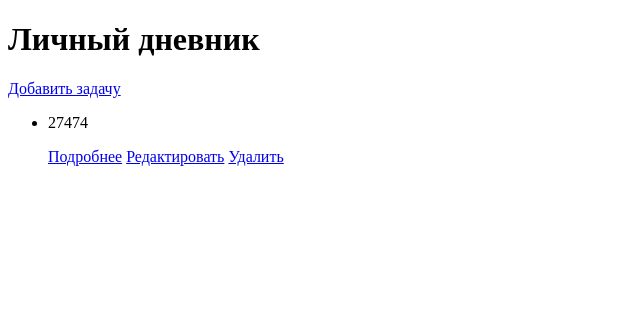
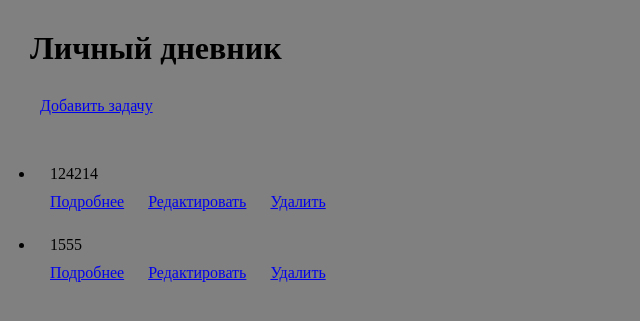
Before and after one commit to VETO228/Laba_1_Timirshin, a Flask app: page / in a window 1280 px wide. Shown: the top 321 px of the page, without its empty margins (0-640 px from the left). Run offline with Flask 3, Linux system fonts and the light colour scheme.

Commit message:
Последние правки

```diff
--- a/app.py
+++ b/app.py
@@ -1,4 +1,4 @@
-from datatime import datatime, timedelta
+from datetime import datetime, timedelta
 import json
 import os
 
@@ -39,12 +39,13 @@ def add_get():
 @app.route("/add", methods=["POST"])
 def add_task():
     title = request.form.get("title", "").strip()
-    text = request.form.get("text", "").strip()
-    if text:
+    content = request.form.get("content", "").strip()
+    if content:
         tasks.append(
             {
                 "title": title,
-                "text": text,
+                "content": content,
+                "date": datetime.now().strftime("%Y-%m-%d %H:%M"),
             }
         )
         save_tasks(tasks)
@@ -69,15 +70,15 @@ def edit_task(task_id):
     if task_id < 0 or task_id >= len(tasks):
         return "Задача не найдена", 404
 
-    if len(tasks[task_id]["text"]) == 0:
+    if len(tasks[task_id]["content"]) == 0:
         return redirect("/")
 
     if request.method == 'POST':
         new_title = request.form.get("title", '').strip()
-        new_text = request.form.get('text', '').strip()
+        new_content = request.form.get('content', '').strip()
 
-        if new_text:
-            tasks[task_id]['text'] = new_text
+        if new_content:
+            tasks[task_id]['content'] = new_content
             save_tasks(tasks)
         if new_title:
             tasks[task_id]['title'] = new_title
--- a/entries.json
+++ b/entries.json
@@ -1,6 +1,12 @@
 [
   {
-    "title": "27474",
-    "text": "512512"
+    "title": "124214",
+    "content": "31111",
+    "date": "2026-05-22 07:41"
+  },
+  {
+    "title": "1555",
+    "content": "11111",
+    "date": "2026-05-22 07:42"
   }
 ]
--- a/static/style.css
+++ b/static/style.css
@@ -1,6 +1,11 @@
-.add_form {
-    display: flex;
-    flex-direction: column;
-    margin: 200px;
-    padding: 0px 600px 0px 600px;
+* {
+  margin: 5px;
+  padding: 5px;
 }
+
+body {
+  background-color: grey;
+  display: flex;
+  flex-direction: column;
+  gap: 10px;
+}
--- a/templates/add.html
+++ b/templates/add.html
@@ -3,14 +3,14 @@
 <head>
     <meta charset="UTF-8">
     <meta name="viewport" content="width=device-width, initial-scale=1.0">
-    <link rel="stylesheet" href="static/style.css">
+    <link rel="stylesheet" href="static/style.css" required>
     <title>Document</title>
 </head>
 <body>
-    <h1>Добавление записи/h1>
+    <h1>Добавление записи</h1>
     <form method="POST" action="/add" class="add_form">
         <input type="text" name="title" placeholder="Заголовок" required>
-        <input type="text" name="text" placeholder="Текст" required>
+        <input type="text" name="content" placeholder="Контент" required>
         <button type="submit">Добавить</button>
     </form>
 </body>
--- a/templates/detail.html
+++ b/templates/detail.html
@@ -3,12 +3,14 @@
 <head>
     <meta charset="UTF-8">
     <meta name="viewport" content="width=device-width, initial-scale=1.0">
+    <link rel="stylesheet" href="static/style.css" required>
     <title>Document</title>
 </head>
 <body>
     <h1>Просмотр записи</h1>
     <h1>Заголовок: {{ task.title }}</h1>
-    <p>Текст: {{ task.text }}</p>
+    <p>Контент: {{ task.content }}</p>
+    <p>Дата: {{ task.date }}</p>
     <a href="/">Назад</a>
 </body>
 </html>
--- a/templates/edit.html
+++ b/templates/edit.html
@@ -3,6 +3,7 @@
 <head>
     <meta charset="UTF-8">
     <meta name="viewport" content="width=device-width, initial-scale=1.0">
+    <link rel="stylesheet" href="static/style.css" required>
     <title>Document</title>
 </head>
 <body>
@@ -12,7 +13,7 @@
     {% endif %}
     <form method="POST">
         <input type="text" name="title" value="{{ task.title }}">
-        <input type="text" name="text" value="{{ task.text }}">
+        <input type="text" name="content" value="{{ task.content }}">
         <button type="submit">Сохранить</button>
         <a href="/">Отмена</a>
     </form>
--- a/templates/index.html
+++ b/templates/index.html
@@ -3,7 +3,7 @@
 <head>
     <meta charset="UTF-8">
     <meta name="viewport" content="width=device-width, initial-scale=1.0">
-    <link rel="stylesheet" href="style.css">
+    <link rel="stylesheet" href="static/style.css" required>
     <title>Document</title>
 </head>
 <body>
```
